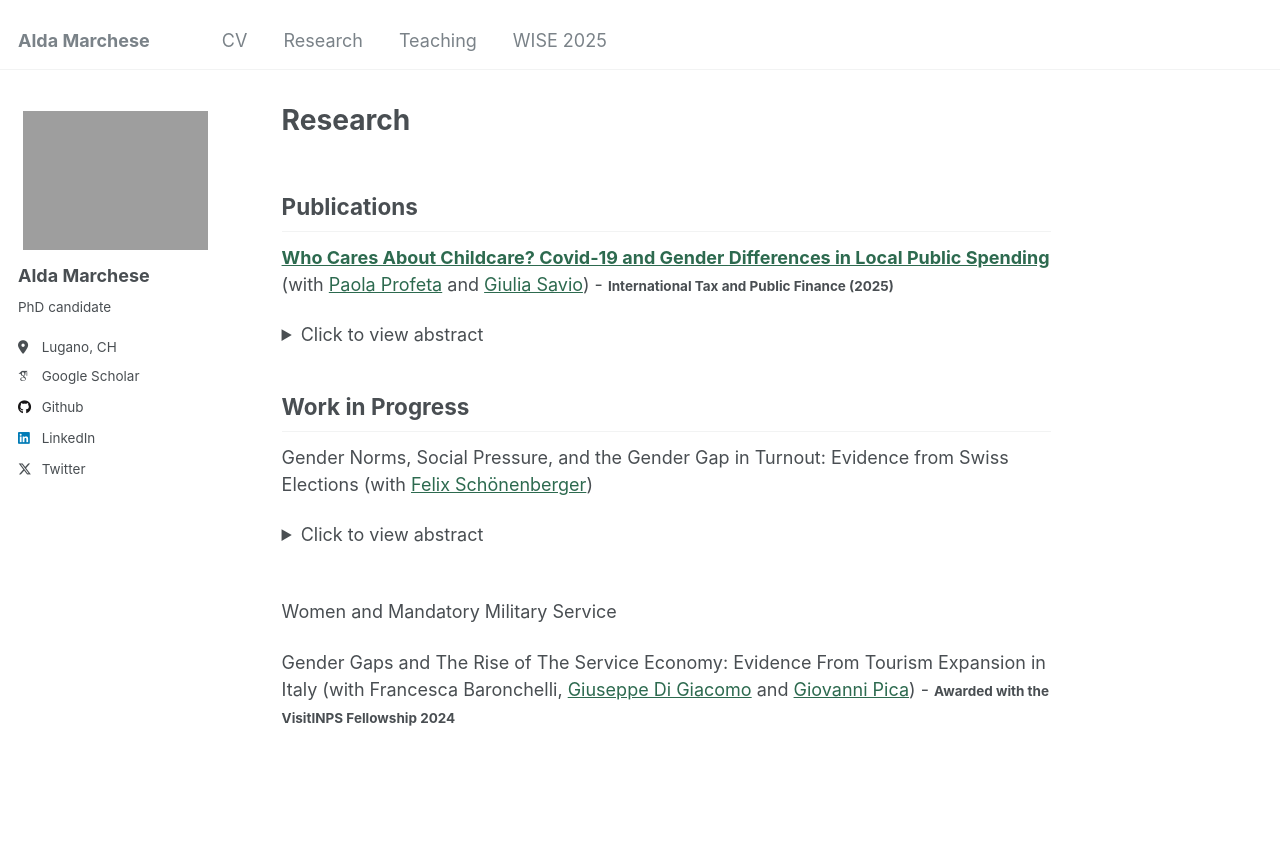
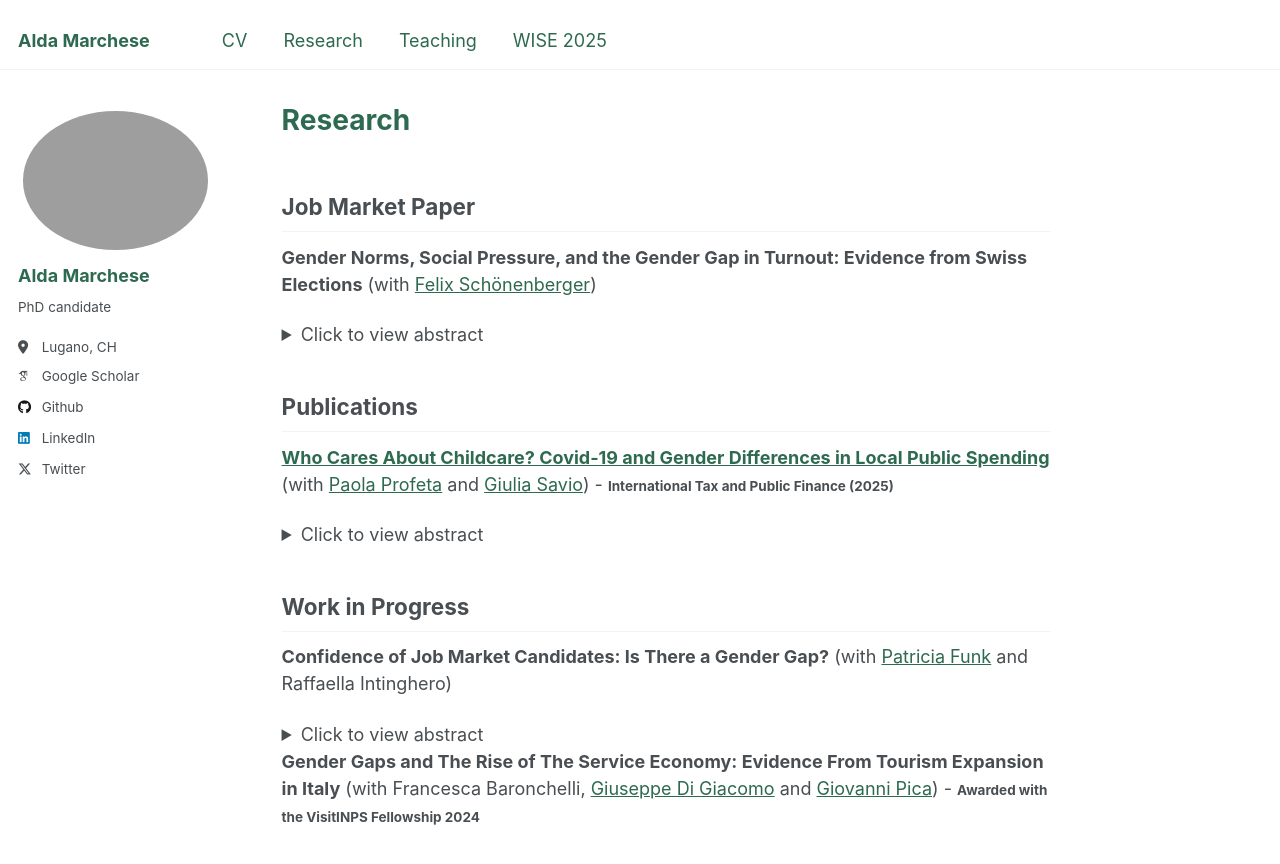
Before and after one commit to aldamarchese/aldamarchese.github.io, a Jekyll site: the page built from _pages/research.md, in a window 1280 px wide and 1041 px high. Shown: the top 864 px of the window. Built offline with Jekyll 4.4.1, drawn with Linux system fonts in a browser that asks for light colours; some web fonts are replaced; some of the changed text lies outside the part shown.

Commit message:
Style and content updates
- Contact info smaller font size
- Nav links, author name, page titles in dark green (#2d6a4f)
- Photo oval (border-radius: 50%)
- Research page: add JMP section, reorder Work in Progress, remove military paper

Co-Authored-By: Claude Sonnet 4.6 <noreply@anthropic.com>

```diff
--- a/_pages/research.md
+++ b/_pages/research.md
@@ -6,24 +6,29 @@ redirect_from:
   - /research
   - /research.html
 ---
+## Job Market Paper
+
+**Gender Norms, Social Pressure, and the Gender Gap in Turnout: Evidence from Swiss Elections** (with [Felix Schönenberger](https://sites.google.com/view/felix-schoenenberger/home?authuser=0))
+<details>
+<summary>Click to view abstract</summary>
+Turnout gaps may arise from hidden barriers rather than from differences in preferences, limiting the effective scope of universal suffrage. This study examines the role of gender norms and social pressure in shaping the gender gap in voter turnout in Switzerland. A triple-difference design exploits three sources of variation: the 1971 referendum on female suffrage to measure local norms, gendered differences in turnout, and the staggered introduction of postal voting between 1978 and 2005, which reduced the observability of voting. Before postal voting, women in municipalities with more regressive norms voted significantly less, producing a wider gender gap. This gap decreases by approximately 80% when voting becomes less observable, due to higher turnout among women and lower turnout among men in regressive areas. These findings demonstrate that turnout gaps are not merely preference-based but stem from external constraints, and that reducing observability through institutional reform can weaken social pressure, enhance representation, and strengthen universal suffrage.
+</details>
+
 ## Publications
 
-  [**Who Cares About Childcare? Covid-19 and Gender Differences in Local Public Spending**](https://www.dropbox.com/scl/fi/3wgo6p8nz7fh3dbdpx8bu/Marchese_Profeta_Savio_childcare.pdf?rlkey=p1i9u543se4i06s2ajyp87t1x&dl=0) (with [Paola Profeta](https://sites.google.com/view/paola-profeta) and [Giulia Savio](https://sites.google.com/view/giuliasavioswebpage/home?authuser=0)) -
-  <small>  **International Tax and Public Finance (2025)** <small>
-  <details>
-  <summary>Click to view abstract</summary>
- The Covid-19 pandemic increased the salience of childcare and focused attention on the allocation of public funds for it. Focusing on Italy, one of the first countries severely impacted by the Covid-19 crisis, we analyze how male and female politicians responded to the Covid-19 pandemic in the allocation of funds to childcare. To assess causality, we analyze close mixed-gender races in Italian local elections in small municipalities without gender quotas from 2016 to 2023. Our findings show that pre Covid-19 female mayors spent more on childcare than male mayors. However, during the pandemic, the gender gap closed, as male mayors increased spending, a trend that continued in the post pandemic period.
-  </details>
-
+[**Who Cares About Childcare? Covid-19 and Gender Differences in Local Public Spending**](https://www.dropbox.com/scl/fi/3wgo6p8nz7fh3dbdpx8bu/Marchese_Profeta_Savio_childcare.pdf?rlkey=p1i9u543se4i06s2ajyp87t1x&dl=0) (with [Paola Profeta](https://sites.google.com/view/paola-profeta) and [Giulia Savio](https://sites.google.com/view/giuliasavioswebpage/home?authuser=0)) -
+<small>**International Tax and Public Finance (2025)**</small>
+<details>
+<summary>Click to view abstract</summary>
+The Covid-19 pandemic increased the salience of childcare and focused attention on the allocation of public funds for it. Focusing on Italy, one of the first countries severely impacted by the Covid-19 crisis, we analyze how male and female politicians responded to the Covid-19 pandemic in the allocation of funds to childcare. To assess causality, we analyze close mixed-gender races in Italian local elections in small municipalities without gender quotas from 2016 to 2023. Our findings show that pre Covid-19 female mayors spent more on childcare than male mayors. However, during the pandemic, the gender gap closed, as male mayors increased spending, a trend that continued in the post pandemic period.
+</details>
 
 ## Work in Progress
-Gender Norms, Social Pressure, and the Gender Gap in Turnout: Evidence from Swiss Elections  (with [Felix Schönenberger](https://sites.google.com/view/felix-schoenenberger/home?authuser=0)) <br/>
- <details>
-  <summary>Click to view abstract</summary>
-Turnout gaps may arise from hidden barriers rather than from differences in preferences, limiting the effective scope of universal suffrage. This study examines the role of gender norms and social pressure in shaping the gender gap in voter turnout in Switzerland. A triple-difference design exploits three sources of variation: the 1971 referendum on female suffrage to measure local norms, gendered differences in turnout, and the staggered introduction of postal voting between 1978 and 2005, which reduced the observability of voting. Before postal voting, women in municipalities with
-more regressive norms voted significantly less, producing a wider gender gap. This gap decreases by approximately 80% when voting becomes less observable, due to higher turnout among women and lower turnout among men in regressive areas. These findings demonstrate that turnout gaps are not merely preference-based but stem from external constraints, and that reducing observability through institutional reform can weaken social pressure, enhance representation, and strengthen universal suffrage.
-  </details> <br/>
 
-Women and Mandatory Military Service
+**Confidence of Job Market Candidates: Is There a Gender Gap?** (with [Patricia Funk](https://sites.google.com/site/patriciafelicitasfunk/) and Raffaella Intinghero)
+<details>
+<summary>Click to view abstract</summary>
+This is the first large-scale study on gender differences in confidence among Economics job market candidates. We collected data from six job market seasons (2019/2020 -- 2024/2025), based on the top 100 Economics departments according to QS World University Rankings. Where available, we downloaded CVs and job market papers. The basis for measuring confidence is the job market papers (JMPs) of the job market candidates. We apply text analysis to the JMPs using two approaches: first, a Bag of Words model, where we count hedging and booster words, as well as the use of first-person pronouns, and second, a large language model (GPT-5), where we use different prompts to elicit scientific uncertainty. We document significant gender differences in the way job market papers are written: female job market papers are written in a less confident way than male job market papers. This holds even when exploiting within-cohort variation, where quality differences among candidates should be minimal.
+</details>
 
-Gender Gaps and The Rise of The Service Economy: Evidence From Tourism Expansion in Italy (with Francesca Baronchelli, [Giuseppe Di Giacomo](https://sites.google.com/view/giuseppedigiacomo/home) and [Giovanni Pica](https://sites.google.com/site/giovannipicashomepage/home)) - <small> **Awarded with the VisitINPS Fellowship 2024** <small>
+**Gender Gaps and The Rise of The Service Economy: Evidence From Tourism Expansion in Italy** (with Francesca Baronchelli, [Giuseppe Di Giacomo](https://sites.google.com/view/giuseppedigiacomo/home) and [Giovanni Pica](https://sites.google.com/site/giovannipicashomepage/home)) - <small>**Awarded with the VisitINPS Fellowship 2024**</small>
--- a/_sass/_page.scss
+++ b/_sass/_page.scss
@@ -37,6 +37,7 @@
 .page__title {
   margin-top: 0;
   line-height: 1;
+  color: #2d6a4f;
 
   & + .page__meta {
     margin-top: -0.5em;
--- a/_sass/_sidebar.scss
+++ b/_sass/_sidebar.scss
@@ -90,8 +90,7 @@
   img {
     max-width: 100%; /* Ensures the image doesn't exceed the container width */
     height: auto; /* Maintains the original aspect ratio */
-    // Remove border-radius for a rectangular shape
-    // border-radius: 50%;
+    border-radius: 50%;
 
     @include breakpoint($large) {
       padding: 5px;
@@ -127,6 +126,7 @@
 .sidebar .author__name {
   font-family: $sans-serif;
   font-size: $type-size-5;
+  color: #2d6a4f;
 }
 
 .sidebar .author__desktop {
--- a/_sass/_variables.scss
+++ b/_sass/_variables.scss
@@ -105,8 +105,8 @@ $xing-color                 : #006567;
 $link-color                 : #2d6a4f;
 $link-color-hover           : mix(#000, $link-color, 25%);
 $link-color-visited         : mix(#fff, $link-color, 25%);
-$masthead-link-color        : $primary-color;
-$masthead-link-color-hover  : mix(#000, $primary-color, 25%);
+$masthead-link-color        : #2d6a4f;
+$masthead-link-color-hover  : mix(#000, #2d6a4f, 25%);
 
 
 /*
```
Also changed, not shown: _pages/about.md (+3 -1 lines).
